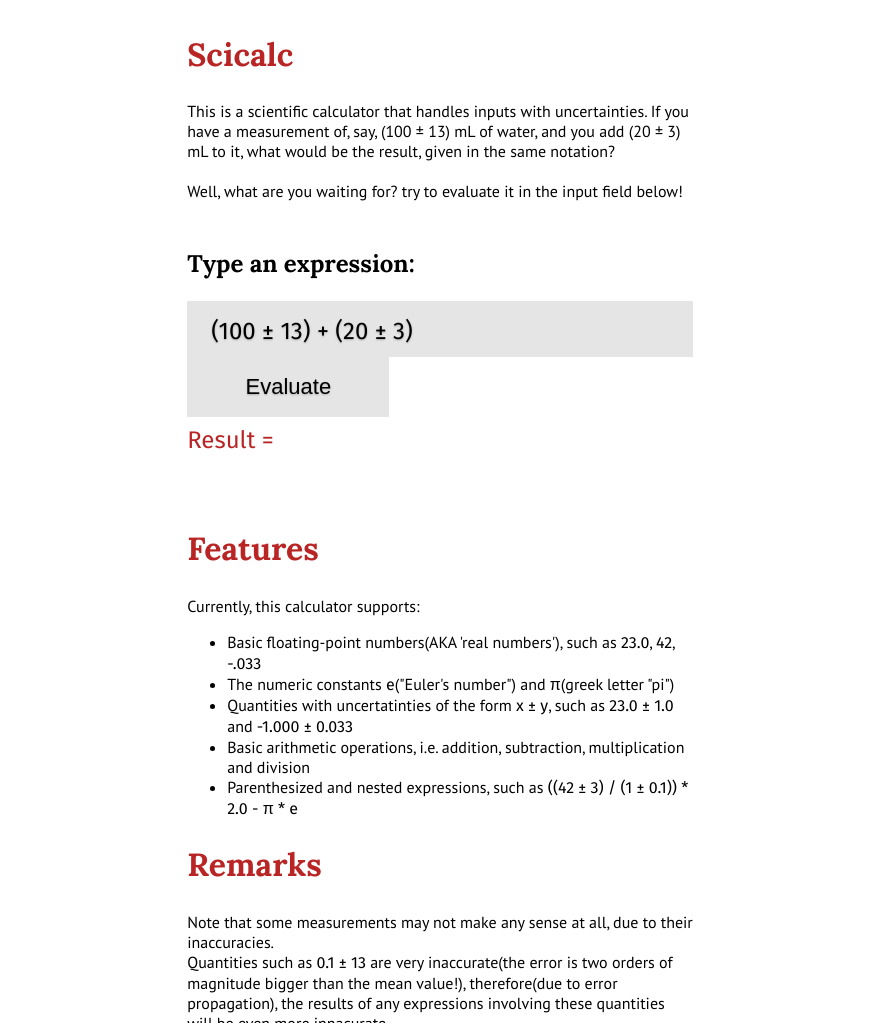
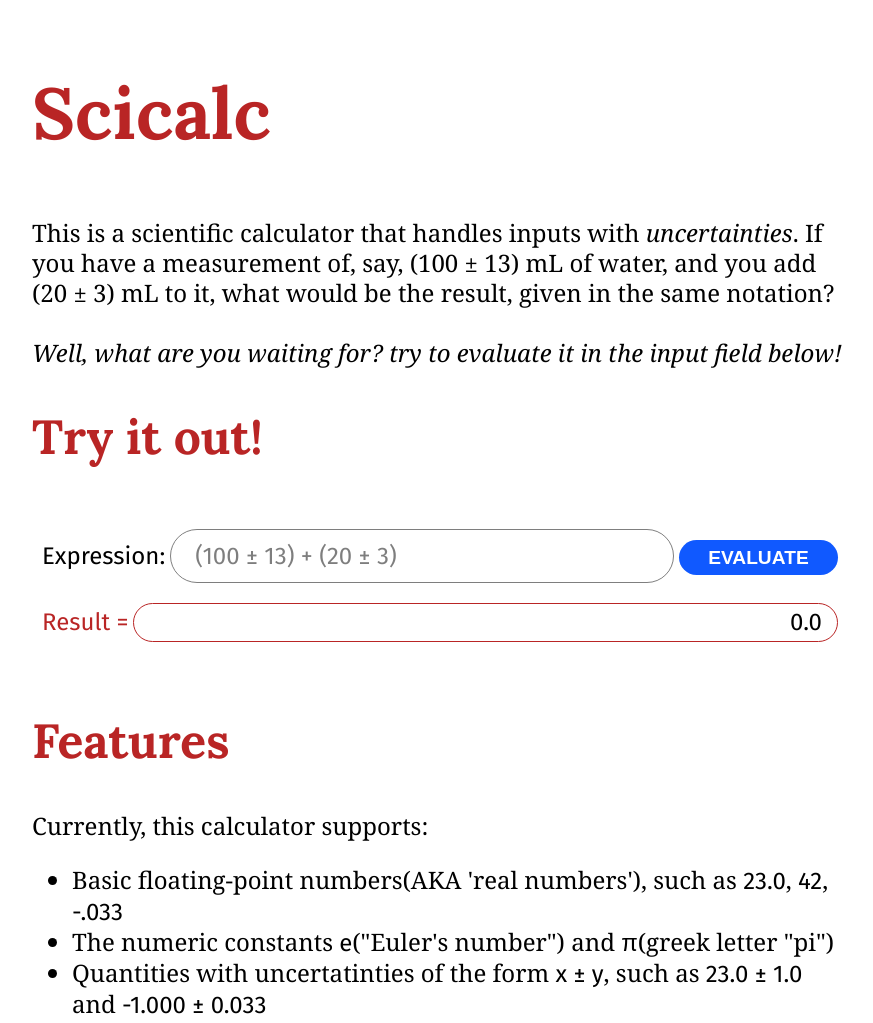
Before and after one commit to vini-fda/scicalc, a website: page public/index.html in a window 1280 px wide. Shown: the top 1023 px of the page, without its empty margins (200-1073 px from the left). Drawn offline with Linux system fonts and the light colour scheme.

Commit message:
Changed look&feel of website

```diff
--- a/public/formRequest.js
+++ b/public/formRequest.js
@@ -5,7 +5,7 @@ function formSubmit(event) {
     request.onload = function() { // request successful
         // we can use server response to our request now
         const paragraph = document.getElementById("expression_value");
-        paragraph.innerHTML = request.responseText;
+        paragraph.value = request.responseText;
         console.log(request.responseText);
     };
 
--- a/public/index.html
+++ b/public/index.html
@@ -6,7 +6,7 @@
     <title>Scicalc</title>
     <link rel="stylesheet" href="simple_form.css">
     <style>
-        @import url('https://fonts.googleapis.com/css2?family=Alegreya+Sans&family=Fira+Sans&family=Lora:wght@700&family=PT+Sans&display=swap');
+        @import url('https://fonts.googleapis.com/css2?family=Alegreya+Sans&family=Fira+Sans&family=Lora:wght@700&family=PT+Sans&family=Noto+Serif:ital@0;1&display=swap');
     </style>
 </head>
 <body>
@@ -14,28 +14,29 @@
         <main>
             <h1>Scicalc</h1>
             <p>
-                This is a scientific calculator that handles inputs with uncertainties.
+                This is a scientific calculator that handles inputs with <i>uncertainties</i>.
                 If you have a measurement of, say, (100 ± 13) mL of water, and you add (20 ± 3) mL to it, what would be the result, given in the same notation? <br><br>
-                Well, what are you waiting for? try to evaluate it in the input field below!
+                <i>Well, what are you waiting for? try to evaluate it in the input field below!</i>
             </p>
 
+            <h2>Try it out!</h2>
+            <form id="sci_expr_id" class="simple-form" autocomplete="off">
+                <div class="input-box">
+                    <label for="sci_expression" class="mono left-label">Expression: </label>
+                    <input type="text" id="sci_expression" class="expr-input" name="expr" value="(100 ± 13) + (20 ± 3)">
+                    <input type="submit" value="Evaluate" class="btn-eval">
+                </div>
 
-            <form id="sci_expr_id" class="siform" autocomplete="off">
-                <ol class="question">
-                    <li class="current">
-                        <label for="sci_expression">Type an expression:</label>
-                        <input type="text" id="sci_expression" name="expr" value="(100 ± 13) + (20 ± 3)">
-                    </li>
-                </ol>
-                <input type="submit" value="Evaluate" class="btn">
-                <p>
-                    <mark class="red">Result = </mark>
-                    <mark id="expression_value" class="black"></mark>
-                </p>
+
+
+                <div class="result-box">
+                    <label for="expression_value" class="red left-label">Result = </label>
+                    <input id="expression_value" type="text" value="0.0" class="expr-output" readonly>
+                </div>
             </form>
 
 
-            <h1>Features</h1>
+            <h2>Features</h2>
             <p>
                 Currently, this calculator supports:
                 <ul>
@@ -56,7 +57,7 @@
                     </li>
                 </ul>
             </p>
-            <h1>Remarks</h1>
+            <h2>Remarks</h2>
             Note that some measurements may not make any sense at all, due to their inaccuracies. <br>
             Quantities such as <mark class="mono">0.1 ± 13</mark> are very inaccurate(the error is two orders of magnitude bigger than the mean value!),
             therefore(due to error propagation), the results of any expressions involving these quantities will be even more innacurate.
--- a/public/simple_form.css
+++ b/public/simple_form.css
@@ -1,5 +1,8 @@
 :root {
-    --red-accent:  rgb(185, 37, 37);
+	--red-accent:  rgb(185, 37, 37);
+	--salmon-accent: rgb(212, 82, 82);
+	--minty-green: rgb(143, 203, 155);
+	--clear-sky-blue: rgb(105,210,231);
 }
 
 html, body {
@@ -9,195 +12,156 @@ html, body {
 body {
 	background: #ffffff;
 	color: rgb(0, 0, 0);
-	font-size: 100%;
+	font-size: 24px;
 	line-height: 1.25;
-	font-family: 'PT Sans', sans-serif;
+	font-family: 'Noto Serif', serif;
+}
+h1, h2 {
+	color: var(--red-accent);
+	font-family: 'Lora', serif;
 }
 
 h1 {
-    color: var(--red-accent);
-    font-family: 'Lora', serif;
+    font-size: 3em;
+}
+
+h2 {
     font-size: 2em;
 }
 
 p {
     margin: 0;
-    margin-top: .3em;
+    margin-top: .1em;
 }
 
-section {
-	padding: 5em 2em 10em;
-	text-align: center;
-}
-
-.btn {
-  position: relative;
-  vertical-align: top;
-  width: 40%;
-  height: 60px;
-  padding: 0;
-  font-size: 22px;
-  color: rgb(0, 0, 0);
-  text-align: center;
-  text-shadow: 0 1px 2px rgba(0, 0, 0, 0.25);
-  background: rgba(0, 0, 0, 0.1);
-  border: 0;
-  cursor: pointer;
-
-}
-
-.btn:active, .btn:hover{
-    outline: none;
-    -webkit-box-shadow: 0px 5px 0px 0px rgba(0,0,0,0.2);
-    -moz-box-shadow: 0px 5px 0px 0px rgba(0,0,0,0.2);
-    box-shadow: 0px 5px 0px 0px rgba(0,0,0,0.2);
-}
-
-
-
-.siform {
-	position: relative;
-	margin: 0 auto;
-	padding: 2em 0;
-	max-width: 860px;
-	width: 100%;
-	text-align: left;
-	font-size: 1.5em;
-}
-
-
-
-/* Question list style */
-.siform ol {
-	margin: 0;
-	padding: 0;
-	list-style: none;
-	position: relative;
-	-webkit-transition: height 0.4s;
-	transition: height 0.4s;
-}
-
-.siform ol:before {
-	content: '';
-	background-color: rgba(0, 0, 0, 0.1);
-	position: absolute;
-	left: 0;
-	bottom: 0;
-	width: 100%;
-	height: 2.35em;
-}
-
-.question li {
-	z-index: 100;
-	position: relative;
-	visibility: hidden;
-	height: 0;
-	-webkit-transition: visibility 0s 0.4s, height 0s 0.4s;
-	transition: visibility 0s 0.4s, height 0s 0.4s;
-}
-
-.question li {
-	visibility: visible;
-	height: auto;
-	-webkit-transition: none;
-	transition: none;
-}
-
-.question li label {
-    font-family: 'Lora', serif;
-}
-
-.question span label {
-    font-size: 100%;
+.input-box {
+	display: flex;
+	padding: 10px;
+	flex-flow: row wrap;
+	align-items: baseline;
 }
 
 /* Input field */
-.question input {
-	display: block;
-	margin: 0.3em 0 0 0;
-	padding: 1.3em 1em 0.5em 1em;
-	width: calc(100% - 2em);
-	border: none;
-	background: transparent;
+.expr-input {
+	margin: 0.1em 0 0 0;
+	padding: 0.5em 1em;
+	border-radius: 30px;
+	flex: 3 1 auto;
+	border: 1px solid black;
+	background: none;
 	color: rgb(0, 0, 0);
+	font-family: 'Fira Sans', sans-serif;
 	font-size: 1em;
-	line-height: 1;
-	opacity: 0;
+	opacity: 0.5;
+}
+
+.expr-input:hover, .expr-input:focus {
+	opacity: 1.0;
 	-webkit-transition: opacity 0.3s;
 	transition: opacity 0.3s;
-    text-shadow: 0 1px 2px rgba(0, 0, 0, 0.25);
 }
-
-.question input {
-	opacity: 1;
-}
-
-.question input:focus,
-.siform button:focus {
-	outline: none;
-}
-
 
 /* Remove IE clear cross */
 input[type=text]::-ms-clear {
     display: none;
 }
 
-#sci_expression {
-    font-family: 'Fira Sans', sans-serif;
+.btn-eval {
+	float: left;
+	margin-left: 5px;
+	font-weight: 700;
+	text-transform: uppercase;
+	font-size: 80%;
+	text-align: center;
+	color: rgba(255,255,255, 1);
+	width: 20%;
+	height: 35px;
+	border: none;
+	border-radius: 20px;
+	margin-top: 23px;
+	background-color: rgba(16,89,255, 1);
+	left: 0px;
+	top: 0px;
 }
 
-mark.red {
-    font-family: 'Fira Sans', sans-serif;
-    color:var(--red-accent);
-    background: none;
+.btn-eval:hover {
+	cursor: pointer;
+	background-color: #0F4FE6;
+    transition: background-color .5s;
 }
 
-mark.black {
+label.red {
+    font-family: 'Fira Sans', sans-serif;
+    color: var(--red-accent);
+	background: none;
+}
+
+#expression_value {
+	font-family: 'Fira Sans', sans-serif;
+	text-align: right;
+    color:rgb(0, 0, 0);
+}
+
+.result-box {
+	padding: 10px;
+	display: flex;
+	flex-direction: row;
+	align-items: baseline;
+}
+
+.expr-output {
+	flex: 3;
+	height: 35px;
+	padding-left: 15px;
+	padding-right: 15px;
+	border: 1px solid var(--red-accent);
+	border-radius: 20px;
+	margin-bottom: 20px;
+	background: rgba(255,255,255,.2);
+	font-family: 'Fira Sans', sans-serif;
+	font-size: 1em;
+}
+
+.expr-output:hover {
+	border: 1px solid var(--salmon-accent);
+}
+
+.left-label {
+	margin-right: 5px;
+}
+
+.mono {
     font-family: 'Fira Sans', sans-serif;
     background: none;
     color:rgb(0, 0, 0);
 }
 
-mark.mono {
-    font-family: 'Fira Sans', sans-serif;
-    background: none;
-    color:rgb(0, 0, 0);
+
+article {
+	display: grid;
+	grid-template-columns: 1fr 0.5in [start] 8.5in [end] 0.5in 1fr;
+	min-height: 90%;
 }
 
-/* Adjust form for smaller screens */
-
-@media screen and (max-width: 44.75em) {
-	.siform {
-		font-size: 1.8em;
-	}
-
-  .btn {
-    font-size: 15px;
-    height: 40px;
-  }
+article * {
+	grid-column: start / end;
 }
 
-@media screen and (max-width: 33.5625em) {
-	.siform {
-		font-size: 1.2em;
-    height: 40px;
+/* Adjust article form for smaller screens */
+
+@media (max-width: 9.5in) {
+	article {
+		grid-template-columns: 1fr 5% [start] 90% [end] 5% 1fr;
 	}
-}
-
-article {
-    min-height: 90%;
-    display: flex;
-    justify-content: center;
-    align-items: center;
-    flex-direction: column;
-}
-
-main {
-    width: 40%;
-    flex-grow: 1;
 }
 
 header, footer {
     flex-shrink: 0;
 }
+
+footer {
+	padding: 20px;
+	font-family: 'PT Sans', sans-serif;
+	font-size: medium;
+	text-align: center;
+}
```
